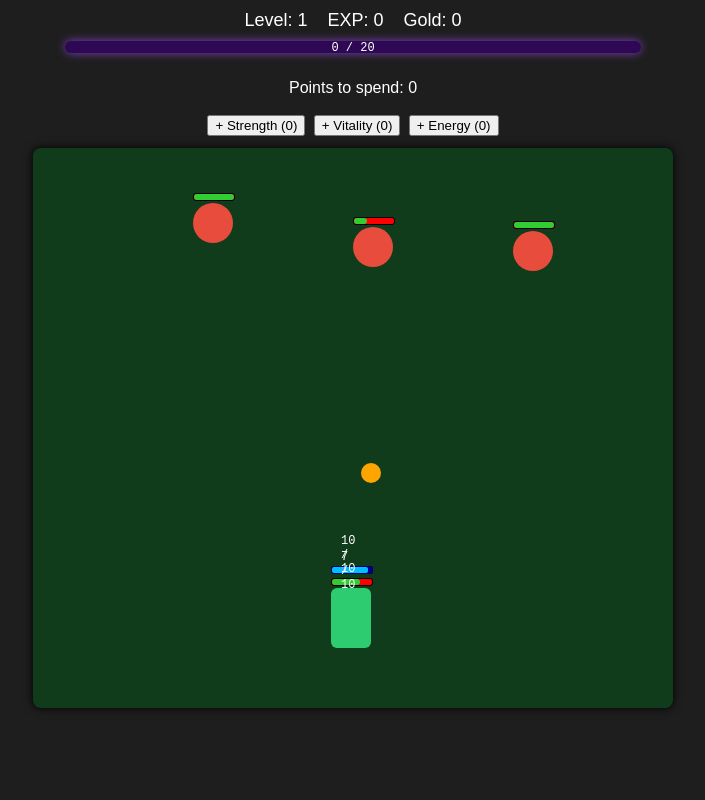
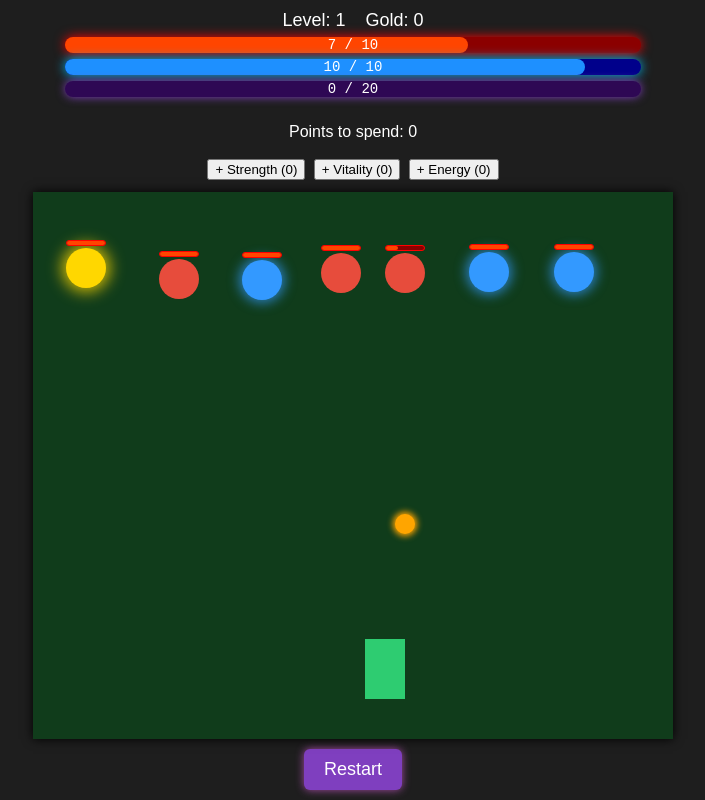
Before and after one commit to bagirovoleg/mini-tap-wizard, a plain HTML site: page index.html in a window 1280 px wide. Shown: the whole page, without its empty margins (287-992 px from the left). Drawn offline with Linux system fonts and the light colour scheme.

Commit message:
feat: add restart button, HP and MP bars, champions and elite mobs

```diff
--- a/game.js
+++ b/game.js
@@ -3,21 +3,26 @@ const wizard = document.getElementById('wizard');
 const gameOverScreen = document.getElementById('game-over');
 const restartBtn = document.getElementById('restart-btn');
 
+const hpBarInner = document.getElementById('hp-bar-inner');
+const hpText = document.getElementById('hp-text');
+
+const manaBarInner = document.getElementById('mana-bar-inner');
+const manaText = document.getElementById('mana-text');
+
 const expBarInner = document.getElementById('exp-bar-inner');
 const expText = document.getElementById('exp-text');
 
-let gold = 0;
-let exp = 0;
-let level = 1;
-let points = 0;
+let gold = parseInt(localStorage.getItem('gold')) || 0;
+let exp = parseInt(localStorage.getItem('exp')) || 0;
+let level = parseInt(localStorage.getItem('level')) || 1;
+let points = parseInt(localStorage.getItem('points')) || 0;
 
-let stats = {
+let stats = JSON.parse(localStorage.getItem('stats')) || {
   strength: 0,
   vitality: 0,
   energy: 0,
 };
 
-let wave = 0;
 let enemies = [];
 let isMoving = false;
 
@@ -29,40 +34,17 @@ let wizardMana = wizardManaMax;
 let castInterval;
 let attackInterval;
 
-const wizardHpBar = document.createElement('div');
-wizardHpBar.classList.add('healthbar');
-const wizardHpInner = document.createElement('div');
-wizardHpInner.classList.add('healthbar__inner');
-wizardHpBar.appendChild(wizardHpInner);
-wizard.appendChild(wizardHpBar);
-
-const manaBar = document.createElement('div');
-manaBar.classList.add('mana-bar');
-const manaBarInner = document.createElement('div');
-manaBarInner.classList.add('mana-bar__inner');
-manaBar.appendChild(manaBarInner);
-wizard.appendChild(manaBar);
-
-const hpText = document.createElement('div');
-hpText.classList.add('bar-text');
-wizard.appendChild(hpText);
-
-const manaText = document.createElement('div');
-manaText.classList.add('bar-text');
-manaText.style.top = '-54px';
-wizard.appendChild(manaText);
-
-function updateWizardHpBar() {
+function updateWizardBars() {
   wizardHpMax = 10 + stats.vitality * 2;
   wizardManaMax = 10 + stats.energy * 3;
 
   if (wizardHp > wizardHpMax) wizardHp = wizardHpMax;
   if (wizardMana > wizardManaMax) wizardMana = wizardManaMax;
 
-  wizardHpInner.style.width = `${(wizardHp / wizardHpMax) * 100}%`;
+  hpBarInner.style.width = `${(wizardHp / wizardHpMax) * 100}%`;
+  hpText.textContent = `${wizardHp} / ${wizardHpMax}`;
+
   manaBarInner.style.width = `${(wizardMana / wizardManaMax) * 100}%`;
-
-  hpText.textContent = `${wizardHp} / ${wizardHpMax}`;
   manaText.textContent = `${wizardMana} / ${wizardManaMax}`;
 }
 
@@ -75,15 +57,22 @@ function updateExpBar() {
 
 function updateHUD() {
   document.getElementById('gold').textContent = `Gold: ${gold}`;
-  document.getElementById('exp').textContent = `EXP: ${exp}`;
   document.getElementById('level').textContent = `Level: ${level}`;
   document.getElementById('stat-points').textContent = points;
   document.getElementById('str-val').textContent = stats.strength;
   document.getElementById('vit-val').textContent = stats.vitality;
   document.getElementById('eng-val').textContent = stats.energy;
 
+  updateWizardBars();
   updateExpBar();
-  updateWizardHpBar();
+}
+
+function saveProgress() {
+  localStorage.setItem('gold', gold);
+  localStorage.setItem('exp', exp);
+  localStorage.setItem('level', level);
+  localStorage.setItem('points', points);
+  localStorage.setItem('stats', JSON.stringify(stats));
 }
 
 function addStat(stat) {
@@ -92,30 +81,74 @@ function addStat(stat) {
   points--;
 
   if (stat === 'vitality') wizardHp += 2;
-  updateWizardHpBar();
+  updateWizardBars();
   updateHUD();
+  saveProgress();
 }
 
 function spawnWave() {
+  // Usuwamy stare moby
   enemies.forEach(e => e.remove());
   enemies = [];
 
-  const count = Math.floor(Math.random() * 5) + 3; // 3-7 enemies
-  const spacing = 640 / (count + 1);
+  // Losujemy liczbę mobów z wagami
+  const count = getWeightedEnemyCount();
+
+  const hasChampion = count >= 7;
+  const allEmpowered = count >= 6;
+
+  // Wyliczamy odstępy tak, by moby nie nachodziły na siebie i mieściły się w 640px
+  // Maksymalna szerokość to 640 - zostawimy po 40px marginesu po bokach
+  const totalWidth = 640 - 80;
+  const spacing = totalWidth / count;
+
   for (let i = 0; i < count; i++) {
-    const x = spacing * (i + 1);
-    const y = 40 + Math.random() * 50; // near top
-    createEnemy(x, y);
+    // Pozycja x — dodajemy losowy offset ±10px by efekt grupy był naturalny
+    const baseX = 40 + spacing * i;
+    const randomOffset = (Math.random() * 20) - 10; // od -10 do +10
+    const x = baseX + randomOffset;
+
+    // Pozycja y (trochę w pionie)
+    const y = 50 + Math.random() * 20;
+
+    const isChampion = hasChampion && i === 0;
+    const isEmpowered = allEmpowered && !isChampion && Math.random() < 0.5;
+
+    createEnemy(x, y, isChampion, isEmpowered);
   }
 }
 
-function createEnemy(x, y) {
+// Funkcja losująca liczbę mobów z wagami (większe prawdopodobieństwo małych ilości)
+function getWeightedEnemyCount() {
+  const weights = [30, 25, 20, 10, 7, 5, 2, 1]; // 1-8 mobów
+  const sum = weights.reduce((a, b) => a + b, 0);
+  let r = Math.random() * sum;
+  for (let i = 0; i < weights.length; i++) {
+    r -= weights[i];
+    if (r < 0) return i + 1;
+  }
+  return 1;
+}
+
+// createEnemy z parametrami na czempiona i wzmacnianego
+function createEnemy(x, y, isChampion = false, isEmpowered = false) {
   const enemy = document.createElement('div');
   enemy.classList.add('enemy');
   enemy.style.left = `${x}px`;
   enemy.style.top = `${y}px`;
-  enemy.dataset.hp = '3';
 
+  // HP wg typu (czempion 6 HP, wzmacniany 4, normalny 3)
+  if (isChampion) {
+    enemy.dataset.hp = 6;
+    enemy.classList.add('champion');
+  } else if (isEmpowered) {
+    enemy.dataset.hp = 4;
+    enemy.classList.add('empowered');
+  } else {
+    enemy.dataset.hp = 3;
+  }
+
+  // Pasek HP
   const hpBar = document.createElement('div');
   hpBar.classList.add('healthbar');
   const hpInner = document.createElement('div');
@@ -153,7 +186,7 @@ function castFireball() {
   if (wizardMana < manaCost) return;
 
   wizardMana -= manaCost;
-  updateWizardHpBar();
+  updateWizardBars();
 
   const fireball = document.createElement('div');
   fireball.classList.add('fireball');
@@ -185,6 +218,7 @@ function castFireball() {
         enemy.dataset.hp = hp;
         const inner = enemy.querySelector('.healthbar__inner');
         inner.style.width = `${(hp / 3) * 100}%`;
+
         enemy.classList.add('enemy-hit');
         setTimeout(() => enemy.classList.remove('enemy-hit'), 300);
 
@@ -200,6 +234,7 @@ function castFireball() {
             points++;
           }
           updateHUD();
+          saveProgress();
 
           if (enemies.length === 0) {
             setTimeout(() => {
@@ -226,7 +261,7 @@ function checkEnemyAttack() {
     clearInterval(attackInterval);
     gameOverScreen.classList.remove('hidden');
   }
-  updateWizardHpBar();
+  updateWizardBars();
   setTimeout(() => wizard.classList.remove('wizard-hit'), 200);
 }
 
@@ -235,11 +270,11 @@ function regenMana() {
   if (wizardMana < maxMana) {
     wizardMana++;
     if (wizardMana > maxMana) wizardMana = maxMana;
-    updateWizardHpBar();
+    updateWizardBars();
   }
 }
 
-castInterval = setInterval(castFireball, 1500);
+castInterval = setInterval(castFireball, Math.max(300, 1500 - stats.energy * 100));
 attackInterval = setInterval(checkEnemyAttack, 1500);
 setInterval(regenMana, 1000);
 
@@ -250,13 +285,13 @@ moveWizardToTarget();
 restartBtn.addEventListener('click', () => {
   wizardHp = 10 + stats.vitality * 2;
   wizardMana = 10 + stats.energy * 3;
-  updateWizardHpBar();
+  updateWizardBars();
   gameOverScreen.classList.add('hidden');
   spawnWave();
   moveWizardToTarget();
   clearInterval(castInterval);
   clearInterval(attackInterval);
-  castInterval = setInterval(castFireball, 1500);
+  castInterval = setInterval(castFireball, Math.max(300, 1500 - stats.energy * 100));
   attackInterval = setInterval(checkEnemyAttack, 1500);
 });
 
@@ -266,6 +301,7 @@ function addStat(stat) {
   points--;
 
   if (stat === 'vitality') wizardHp += 2;
-  updateWizardHpBar();
+  updateWizardBars();
   updateHUD();
+  saveProgress();
 }
--- a/index.html
+++ b/index.html
@@ -10,13 +10,22 @@
   <div class="main-wrapper">
     <div class="hud">
       <span id="level">Level: 1</span>
-      <span id="exp">EXP: 0</span>
       <span id="gold">Gold: 0</span>
     </div>
 
+    <div class="hp-bar" id="hp-bar">
+      <div class="bar-inner" id="hp-bar-inner"></div>
+      <div class="bar-text" id="hp-text">0 / 0</div>
+    </div>
+
+    <div class="mana-bar" id="mana-bar">
+      <div class="bar-inner" id="mana-bar-inner"></div>
+      <div class="bar-text" id="mana-text">0 / 0</div>
+    </div>
+
     <div class="exp-bar" id="exp-bar">
-      <div class="exp-bar__inner" id="exp-bar-inner"></div>
-      <div class="exp-text" id="exp-text">0 / 0</div>
+      <div class="bar-inner" id="exp-bar-inner"></div>
+      <div class="bar-text" id="exp-text">0 / 0</div>
     </div>
 
     <div class="stats-panel">
@@ -32,6 +41,8 @@
       <div id="wizard"></div>
     </div>
 
+    <button id="restart-btn" class="restart-btn">Restart</button>
+
     <div id="game-over" class="hidden">
       <h2>You died!</h2>
       <button id="restart-btn">Restart</button>
--- a/style.scss
+++ b/style.scss
@@ -22,12 +22,27 @@ body {
 #game {
   position: relative;
   width: 100%;
-  height: 70vh; /* ustawiona wysokość */
+  flex: 1;
   background-color: #103c1b;
   overflow: hidden;
   box-shadow: 0 0 10px #000;
-  border-radius: 8px;
-  margin-bottom: 14px;
+}
+
+.restart-btn {
+  margin: 10px auto;
+  display: block;
+  padding: 10px 20px;
+  font-size: 18px;
+  cursor: pointer;
+  border-radius: 6px;
+  background-color: #7f3fbf;
+  color: white;
+  border: none;
+  box-shadow: 0 0 8px #a64ca6;
+  transition: background-color 0.3s ease;
+}
+.restart-btn:hover {
+  background-color: #a64ca6;
 }
 
 #wizard {
@@ -36,25 +51,28 @@ body {
   height: 60px;
   background-color: #2ecc71;
   left: 50%;
-  bottom: 60px;
+  top: calc(100% - 100px);
   transform: translateX(-50%);
-  border-radius: 6px;
 }
 
 .enemy {
   position: absolute;
   width: 40px;
   height: 40px;
-  background-color: #e74c3c;
   border-radius: 50%;
+  background-color: #e74c3c; /* normalny mob */
+  box-shadow: none;
+  transition: box-shadow 0.3s ease;
 }
 
-.fireball {
-  position: absolute;
-  width: 20px;
-  height: 20px;
-  background-color: orange;
-  border-radius: 50%;
+.enemy.champion {
+  background-color: #FFD700; /* złoty */
+  box-shadow: 0 0 15px 4px rgba(255, 215, 0, 0.8);
+}
+
+.enemy.empowered {
+  background-color: #3399FF; /* niebieski */
+  box-shadow: 0 0 12px 3px rgba(51, 153, 255, 0.7);
 }
 
 .hud {
@@ -75,87 +93,86 @@ body {
   cursor: pointer;
 }
 
-.healthbar {
-  position: absolute;
-  height: 6px;
-  background-color: red;
-  top: -10px;
-  left: 0;
-  width: 100%;
-  border: 1px solid #000;
-  border-radius: 3px;
+.hp-bar, .mana-bar, .exp-bar {
+  position: relative;
+  height: 16px;
+  border-radius: 8px;
+  margin: 6px auto 0 auto;
+  width: 90%;
+  max-width: 600px;
+  box-shadow: 0 0 8px rgba(0,0,0,0.7);
 }
 
-.healthbar__inner {
-  height: 100%;
-  background-color: limegreen;
-  width: 100%;
-  border-radius: 3px;
-  transition: width 0.3s ease;
+.hp-bar {
+  background-color: #8B0000;
+  box-shadow: 0 0 12px #FF0000;
 }
 
 .mana-bar {
-  position: absolute;
-  height: 6px;
   background-color: #00008B;
-  top: -22px;
-  left: 0;
-  width: 100%;
-  border: 1px solid #000066;
-  border-radius: 2px;
-}
-
-.mana-bar__inner {
-  height: 100%;
-  background-color: #00BFFF;
-  width: 100%;
-  border-radius: 2px;
-  transition: width 0.3s ease;
-}
-
-.bar-text {
-  position: absolute;
-  top: -38px;
-  left: 50%;
-  transform: translateX(-50%);
-  font-size: 12px;
-  font-family: monospace;
-  color: #fff;
-  user-select: none;
-  pointer-events: none;
+  box-shadow: 0 0 12px #00BFFF;
 }
 
 .exp-bar {
-  position: relative;
-  height: 12px;
   background-color: #2e0854;
-  border-radius: 6px;
-  margin: 10px auto 0 auto;
-  width: 90%;
-  max-width: 600px;
   box-shadow: 0 0 10px #7f3fbf;
 }
 
-.exp-bar__inner {
+.bar-inner {
   height: 100%;
-  background-color: #a64ca6;
-  border-radius: 6px;
+  border-radius: 8px;
   width: 0;
   transition: width 0.4s ease;
 }
 
-.exp-text {
+.hp-bar .bar-inner {
+  background-color: #FF4500;
+}
+
+.mana-bar .bar-inner {
+  background-color: #1E90FF;
+}
+
+.exp-bar .bar-inner {
+  background-color: #a64ca6;
+}
+
+.bar-text {
   position: absolute;
   width: 100%;
   text-align: center;
   top: 0;
   left: 0;
   font-family: monospace;
-  font-size: 12px;
+  font-size: 14px;
   color: #fff;
   user-select: none;
   pointer-events: none;
 }
+
+/* Pasek HP dla wrogów */
+
+.enemy .healthbar {
+  position: absolute;
+  height: 6px;
+  background-color: #8B0000;
+  top: -8px;
+  left: 0;
+  width: 100%;
+  border: 1px solid #FF0000;
+  border-radius: 3px;
+  box-sizing: border-box;
+}
+
+.enemy .healthbar__inner {
+  height: 100%;
+  background-color: #FF4500;
+  width: 100%;
+  border-radius: 3px;
+  transition: width 0.3s ease;
+}
+
+/* Animacja trafienia */
 
 @keyframes flash {
   0% { opacity: 1; }
@@ -195,3 +212,23 @@ body {
 .hidden {
   display: none;
 }
+
+.fireball {
+  position: absolute;
+  width: 20px;
+  height: 20px;
+  background-color: orange;
+  border-radius: 50%;
+  z-index: 10;
+  box-shadow: 0 0 6px 2px orange;
+}
+
+@keyframes flash {
+  0% { opacity: 1; }
+  50% { opacity: 0.3; }
+  100% { opacity: 1; }
+}
+
+.enemy-hit {
+  animation: flash 0.3s;
+}
```
Also changed, not shown: style.css, 2 other files.
